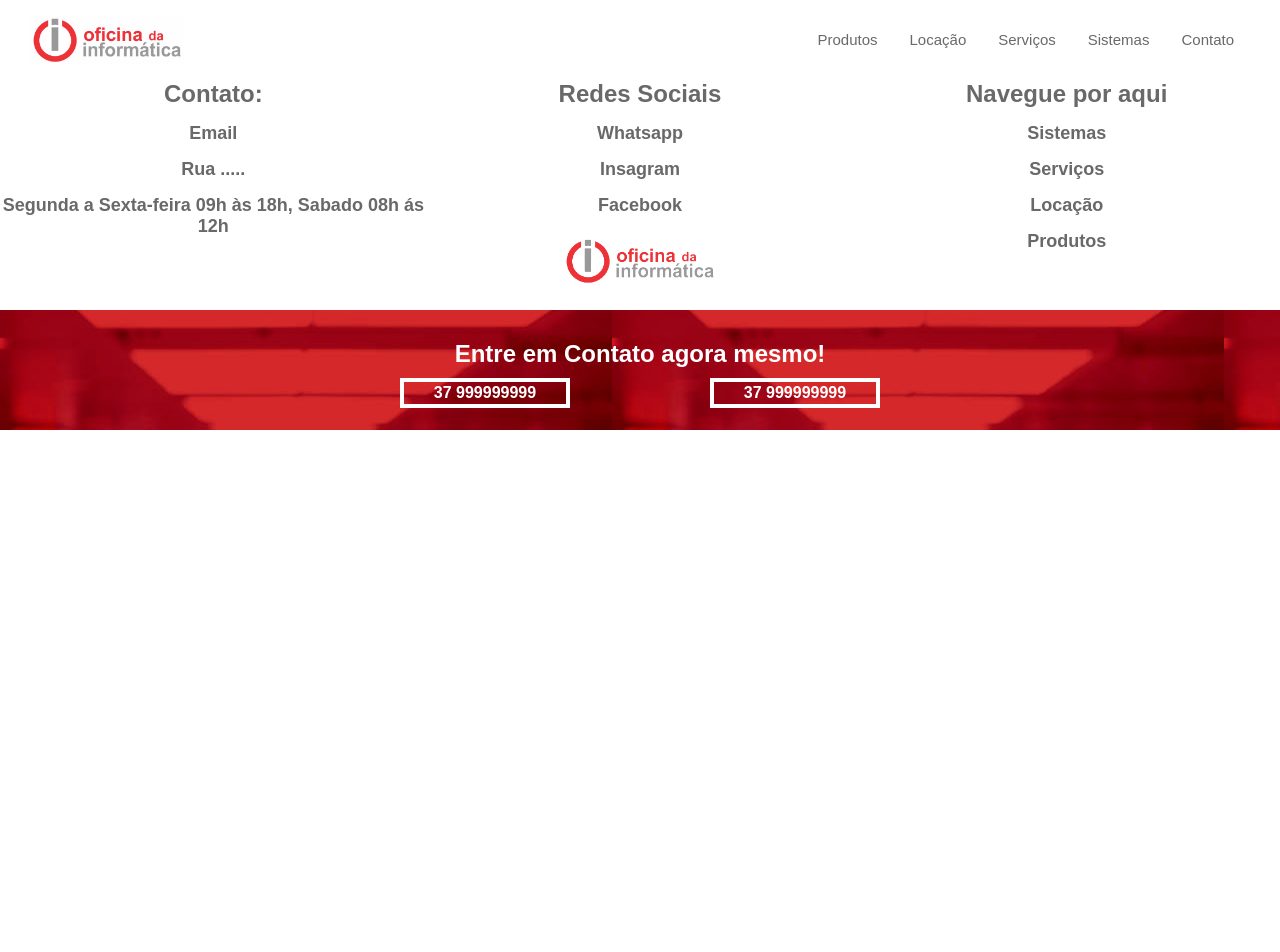
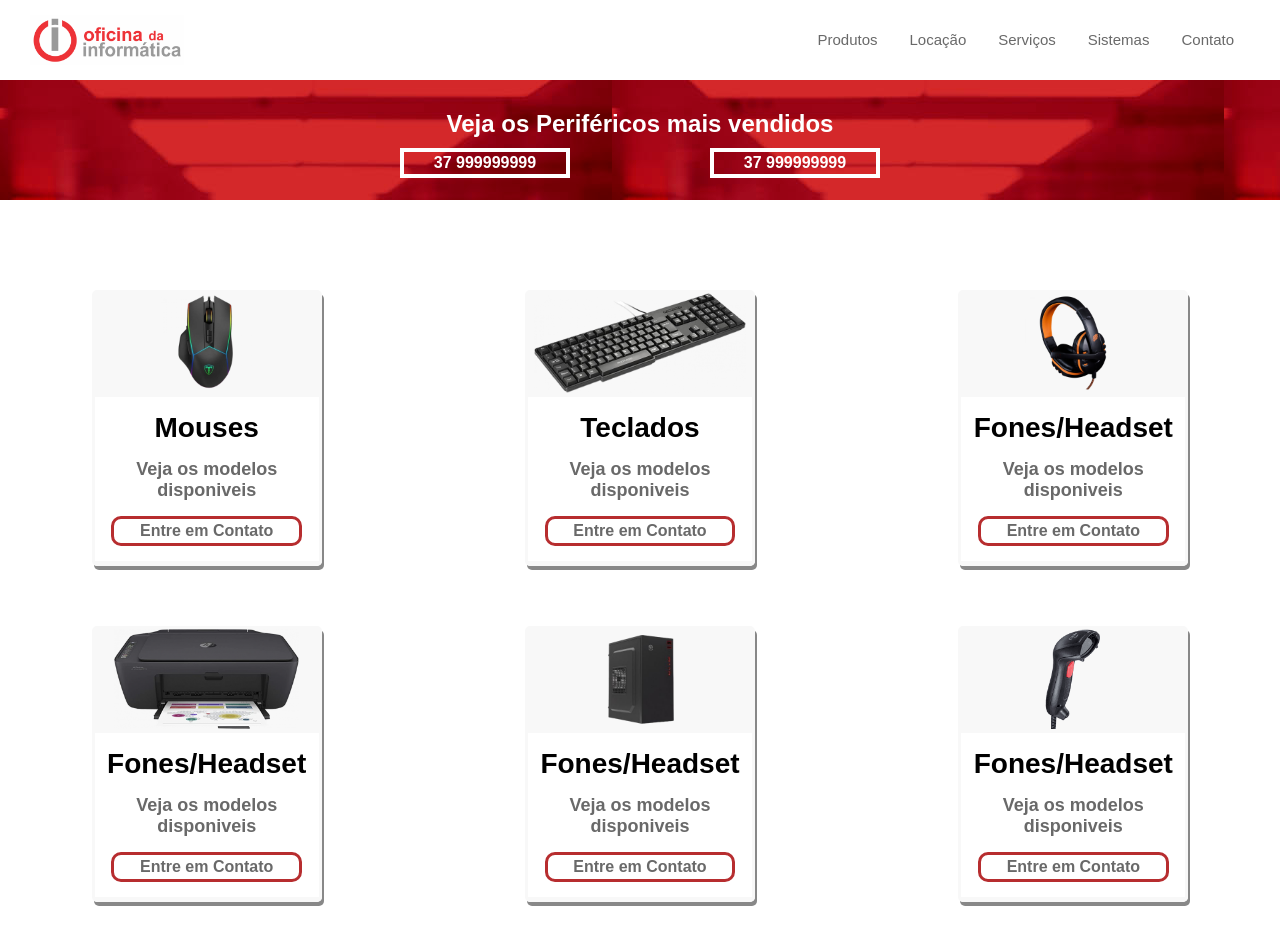
Before and after one commit to GustavoMen/OficinaDaInformatica, a React (Vite) app: page /products in a window 1280 px wide. Shown: the top 952 px of the page. Before the commit the page ends 800 px from the top, so only its background shows below. Built offline with nearby package versions, Linux system fonts and the light colour scheme.

Commit message:
market done

```diff
--- a/src/App.tsx
+++ b/src/App.tsx
@@ -7,6 +7,7 @@ import ScrollToTop from "./Components/ScrollToTop";
 import GlobalStyle from "./globalStyles";
 import Home from "./Pages/HomePage/Home";
 import Location from "./Pages/LocationPage/Location";
+import Products from "./Pages/ProductsPage/Products";
 import Service from "./Pages/ServicePage/Service";
 import Systems from "./Pages/SystemsPage/Systems";
 
@@ -21,6 +22,7 @@ export default function App() {
         <Route path="/systems" element={<Systems />} />
         <Route path="/services" element={<Service />} />
         <Route path="/location" element={<Location />} />
+        <Route path="/products" element={<Products />} />
         <Route path="/test" element={<Footer />} />
       </Routes>
       <Footer />
--- a/src/Pages/HomePage/Home.elements.tsx
+++ b/src/Pages/HomePage/Home.elements.tsx
@@ -109,7 +109,7 @@ export const ImgContainer = styled.div`
 `;
 
 export const ImgOne = styled.img`
-  width: 40vw;
+  width: 35vw;
   @media screen and (max-width: 996px) {
     width: 80%;
   }
--- /dev/null
+++ b/src/Pages/ProductsPage/Products.elements.tsx
@@ -0,0 +1,130 @@
+import styled from "styled-components";
+
+import backgroundImage from "../../assets/Images/LocationPageImageTwo.png";
+
+/// Section One ///////////////////////////////////////////////
+
+export const SectionOne = styled.section``;
+
+/// CTA ////////////////////
+
+export const Btn = styled.button`
+  border: 4px solid #fff;
+  margin-top: 10px;
+  margin-left: 70px;
+  margin-right: 70px;
+  color: #fff;
+  background: none;
+  width: 170px;
+  height: 30px;
+  font-size: 16px;
+  font-weight: bold;
+  transition: 0.6s ease;
+
+  &:hover {
+    transform: scale(1.1);
+  }
+`;
+
+export const ImageDiv = styled.div`
+  width: 100%;
+  height: 120px;
+  background: url(${backgroundImage});
+  text-align: center;
+
+  @media screen and (max-width: 656px) {
+    height: 180px;
+    ${Btn} {
+      margin-top: 15px;
+    }
+  }
+`;
+
+export const Text = styled.h3`
+  width: 400px;
+  padding-top: 30px;
+  margin: auto;
+  color: #fff;
+  font-size: 24px;
+`;
+
+/// Grid Products ///////////////////
+
+export const GridProductsContainer = styled.div`
+  justify-items: center;
+  align-items: center;
+  padding-top: 50px;
+  display: grid;
+  grid-template-columns: 1fr 1fr 1fr;
+  grid-gap: 20px;
+  margin-bottom: 30px;
+  margin-bottom: 70px;
+
+  @media screen and (max-width: 996px) {
+    grid-template-columns: 1fr;
+    margin-bottom: 0;
+  }
+`;
+
+export const GridProduct = styled.div`
+  margin-top: 40px;
+  box-shadow: 2px 4px #888888;
+  width: 230px;
+  align-items: center;
+  justify-items: center;
+  display: flex;
+  flex-direction: column;
+  border: 3px solid #f8f8f8;
+  border-bottom: 5px solid #f8f8f8;
+  border-radius: 5px;
+
+  @media screen and (max-width: 996px) {
+    margin-top: 20px;
+  }
+`;
+
+export const GridContainerImage = styled.div`
+  text-align: center;
+  background-color: #f8f8f8;
+  width: 100%;
+`;
+
+export const GridImage = styled.img`
+  height: 100px;
+  background-color: #f8f8f8;
+`;
+
+export const GridTitle = styled.h3`
+  font-size: 28px;
+  padding-top: 15px;
+  font-weight: bold;
+`;
+
+export const GridText = styled.p`
+  margin-top: 15px;
+  font-size: 18px;
+  text-align: center;
+  font-weight: bold;
+  color: #696969;
+`;
+
+export const GridBtn = styled.button`
+  font-size: 16px;
+  font-weight: bold;
+  margin-top: 15px;
+  margin-bottom: 15px;
+  height: 30px;
+  align-self: center;
+  color: #696969;
+  background-color: #fff;
+  border: 3px solid #b72d2f;
+  border-radius: 10px;
+  width: 85%;
+  transition: 0.6s ease;
+
+  &:hover {
+    transform: scale(1.1);
+    background-color: #b72d2f;
+    color: #fff;
+  }
+`;
--- /dev/null
+++ b/src/Pages/ProductsPage/Products.tsx
@@ -0,0 +1,121 @@
+import React from "react";
+
+import mouseImage from "../../assets/Images/Market/LojaPageProduct.png";
+import webCamImage from "../../assets/Images/Market/LojaPageProductEight.png";
+import gabineteImage from "../../assets/Images/Market/LojaPageProductfive.png";
+import impressoraImage from "../../assets/Images/Market/LojaPageProductfour.png";
+import tonnerImage from "../../assets/Images/Market/LojaPageProductNine.png";
+import ssdImage from "../../assets/Images/Market/LojaPageProductSeven.png";
+import leitorImage from "../../assets/Images/Market/LojaPageProductSix.png";
+import foneImage from "../../assets/Images/Market/LojaPageProductThree.png";
+import tecladoImage from "../../assets/Images/Market/LojaPageProductTwo.png";
+import {
+  SectionOne,
+  ImageDiv,
+  Text,
+  Btn,
+  GridProductsContainer,
+  GridProduct,
+  GridContainerImage,
+  GridImage,
+  GridTitle,
+  GridText,
+  GridBtn,
+} from "./Products.elements";
+
+function Products() {
+  return (
+    <SectionOne>
+      <ImageDiv>
+        <Text>Veja os Periféricos mais vendidos</Text>
+        <Btn>37 999999999</Btn>
+        <Btn>37 999999999</Btn>
+      </ImageDiv>
+
+      <GridProductsContainer>
+        <GridProduct>
+          <GridContainerImage>
+            <GridImage src={mouseImage} />
+          </GridContainerImage>
+          <GridTitle>Mouses</GridTitle>
+          <GridText>Veja os modelos disponiveis</GridText>
+          <GridBtn>Entre em Contato</GridBtn>
+        </GridProduct>
+
+        <GridProduct>
+          <GridContainerImage>
+            <GridImage src={tecladoImage} />
+          </GridContainerImage>
+          <GridTitle>Teclados</GridTitle>
+          <GridText>Veja os modelos disponiveis</GridText>
+          <GridBtn>Entre em Contato</GridBtn>
+        </GridProduct>
+
+        <GridProduct>
+          <GridContainerImage>
+            <GridImage src={foneImage} />
+          </GridContainerImage>
+          <GridTitle>Fones/Headset</GridTitle>
+          <GridText>Veja os modelos disponiveis</GridText>
+          <GridBtn>Entre em Contato</GridBtn>
+        </GridProduct>
+
+        <GridProduct>
+          <GridContainerImage>
+            <GridImage src={impressoraImage} />
+          </GridContainerImage>
+          <GridTitle>Fones/Headset</GridTitle>
+          <GridText>Veja os modelos disponiveis</GridText>
+          <GridBtn>Entre em Contato</GridBtn>
+        </GridProduct>
+
+        <GridProduct>
+          <GridContainerImage>
+            <GridImage src={gabineteImage} />
+          </GridContainerImage>
+          <GridTitle>Fones/Headset</GridTitle>
+          <GridText>Veja os modelos disponiveis</GridText>
+          <GridBtn>Entre em Contato</GridBtn>
+        </GridProduct>
+
+        <GridProduct>
+          <GridContainerImage>
+            <GridImage src={leitorImage} />
+          </GridContainerImage>
+          <GridTitle>Fones/Headset</GridTitle>
+          <GridText>Veja os modelos disponiveis</GridText>
+          <GridBtn>Entre em Contato</GridBtn>
+        </GridProduct>
+
+        <GridProduct>
+          <GridContainerImage>
+            <GridImage src={ssdImage} />
+          </GridContainerImage>
+          <GridTitle>Fones/Headset</GridTitle>
+          <GridText>Veja os modelos disponiveis</GridText>
+          <GridBtn>Entre em Contato</GridBtn>
+        </GridProduct>
+
+        <GridProduct>
+          <GridContainerImage>
+            <GridImage src={webCamImage} />
+          </GridContainerImage>
+          <GridTitle>Fones/Headset</GridTitle>
+          <GridText>Veja os modelos disponiveis</GridText>
+          <GridBtn>Entre em Contato</GridBtn>
+        </GridProduct>
+
+        <GridProduct>
+          <GridContainerImage>
+            <GridImage src={tonnerImage} />
+          </GridContainerImage>
+          <GridTitle>Fones/Headset</GridTitle>
+          <GridText>Veja os modelos disponiveis</GridText>
+          <GridBtn>Entre em Contato</GridBtn>
+        </GridProduct>
+      </GridProductsContainer>
+    </SectionOne>
+  );
+}
+
+export default Products;
--- a/src/Pages/ServicePage/Service.elements.tsx
+++ b/src/Pages/ServicePage/Service.elements.tsx
@@ -66,7 +66,7 @@ export const ImgContainer = styled.div`
 `;
 
 export const ImgOne = styled.img`
-  width: 40vw;
+  width: 35vw;
   @media screen and (max-width: 996px) {
     width: 80%;
   }
--- a/src/Pages/SystemsPage/Systems.elements.tsx
+++ b/src/Pages/SystemsPage/Systems.elements.tsx
@@ -66,7 +66,7 @@ export const ImgContainer = styled.div`
 `;
 
 export const ImgOne = styled.img`
-  width: 40vw;
+  width: 35vw;
   @media screen and (max-width: 996px) {
     width: 80%;
   }
```
Also changed, not shown: src/assets/Images/Market/LojaPageProductSeven.png (added).
